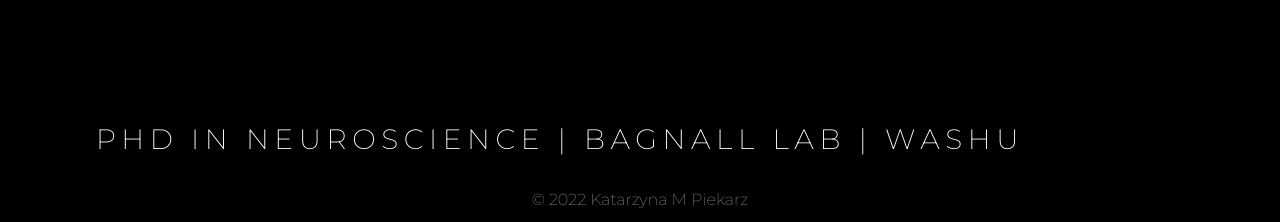
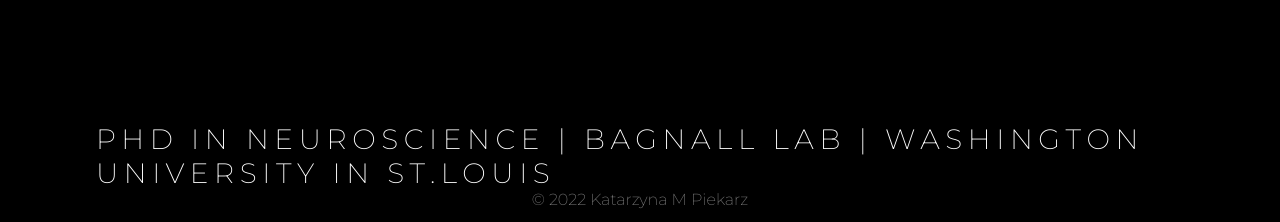
Before and after one commit to katarzynampiekarz/katarzynampiekarz.github.io, a plain HTML site: page index.html in a window 1280 px wide. Shown: the part 578-800 px from the top of the page. Drawn offline with Linux system fonts and the light colour scheme.

Commit message:
Update index.html

```diff
--- a/index.html
+++ b/index.html
@@ -28,8 +28,8 @@
     <h2>Postdoctoral<br>
         Fellow</h2>
     <img class="nmj" src="nmj.jpg">
-    <h3 style="text-align:center">PHD IN NEUROSCIENCE | <a class="lab" href="https://sites.wustl.edu/bagnall/" target="_blank" rel="noopener noreferrer">BAGNALL LAB </a>
-        | <a class="lab" href="https://washu.edu/" target="_blank" rel="noopener noreferrer">WASHU</a></h3>
+    <h3>PHD IN NEUROSCIENCE | <a class="lab" href="https://sites.wustl.edu/bagnall/" target="_blank" rel="noopener noreferrer">BAGNALL LAB </a>
+        | <a class="lab" href="https://washu.edu/" target="_blank" rel="noopener noreferrer">WASHINGTON UNIVERSITY IN ST.LOUIS</a></h3>
 
     <div class="side-container" id="side">
         <a class="side-link" href="index.html">HOME</a><br>
```
